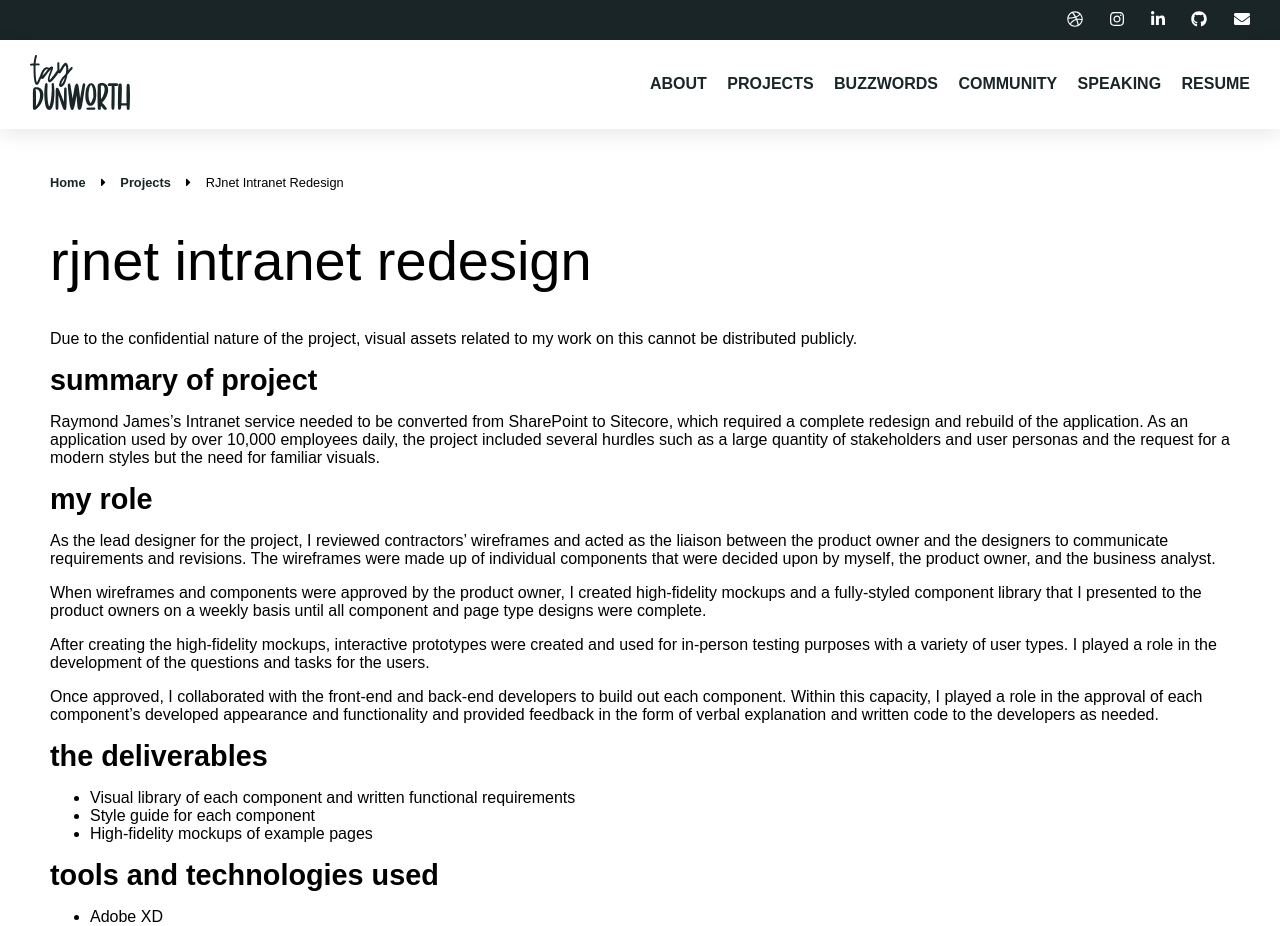
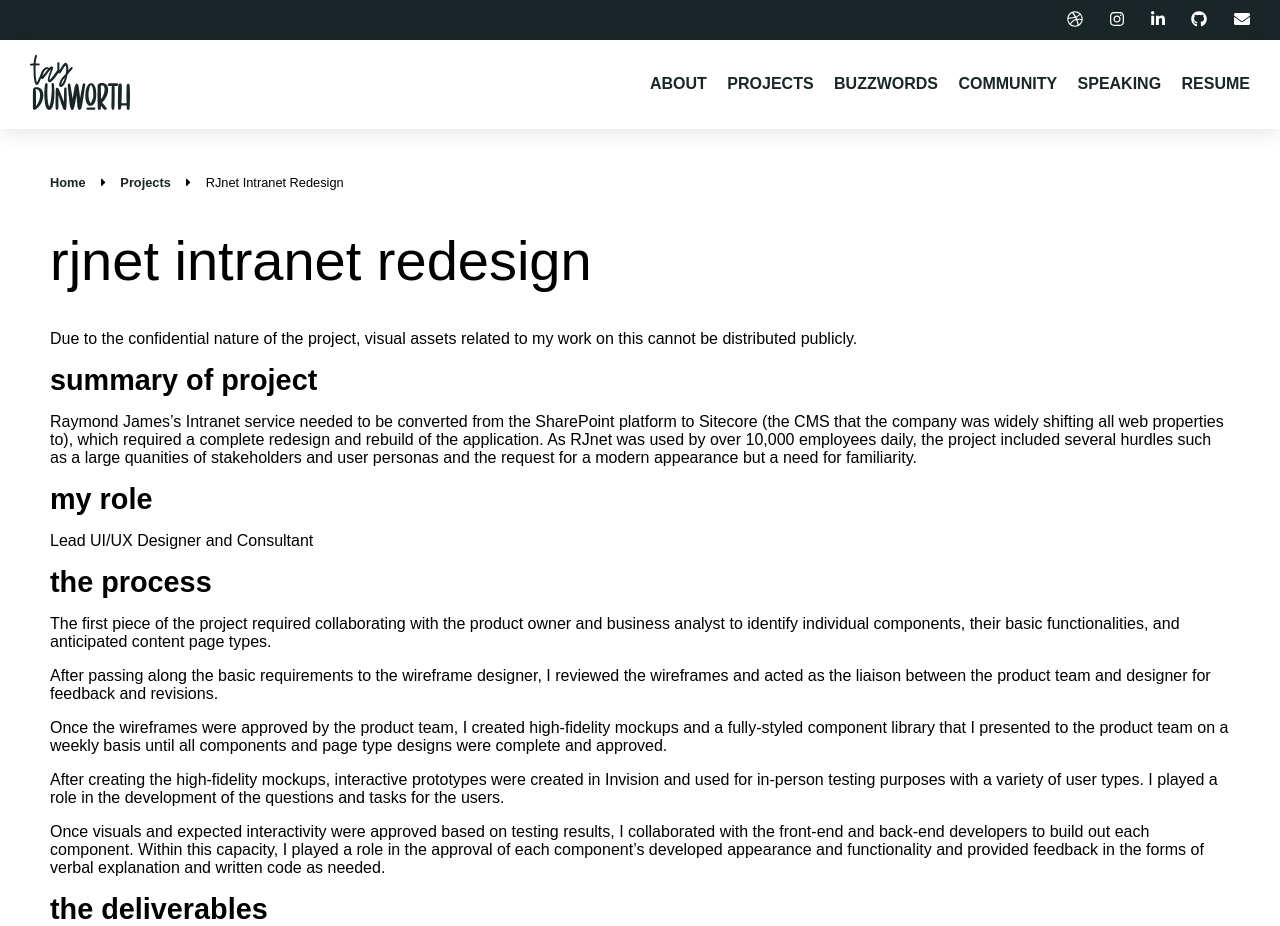
Before and after one commit to taydunworth/taydunworth, a React (Create React App) app: page /rjnet in a window 1280 px wide. Shown: the top 926 px of the page. Built offline with nearby package versions, Linux system fonts and the light colour scheme; a web font is replaced by a local one.

Commit message:
Updates case study content

```diff
--- a/src/components/RJA.js
+++ b/src/components/RJA.js
@@ -19,12 +19,15 @@
             Raymond James and Associates Branch Websites
         </p>
         <h1>Raymond James and Associates Branch Websites</h1>
-        <p>Within Raymond James and Associates, there are over 500 branches in need of a web presence. While many of the branches have websites, they were all built as static pages using non-reusable components and in a variety of styles that were inconsistent with the Raymond James brand.</p>
+        <p>Within Raymond James and Associates, there are over 500 branches in need of a web presence. While many of the branches have websites, they were all initially built as static webpages using non-reusable components and in a variety of styles that were inconsistent with the Raymond James brand.</p>
 
         <h2>Summary of Project</h2>
-        <p>As the company grew and increased the number of websites that needed built, the existing process proved to be inefficient and out of touch with modern technological capabilities. This project served as the blueprint for moving all of the branch websites from static properties to the content management system Sitecore. From a client-facing perspective, the goal was to provide the branches with unique websites that represent their location while still providing guard rails that keep the style of each site consistent.</p>
+        <p>As Raymond James and Associates grew and increased the number of branch websites that needed built, the existing site creation process proved to be inefficient and out of touch with modern technological capabilities. This project served as the blueprint for moving all of the branch websites from static properties to the company's chosen content management system, Sitecore. From a client-facing perspective, the goal was to provide the branches with unique websites that represent their location while still providing guard rails to keep the style of each site consistent with the Raymond James brand.</p>
 
         <h2>My Role</h2>
+        <p>UI/UX Designer</p>
+
+        <h2>The Process</h2>
         <p>I was fortunate to be highly involved in each phase of this project – the initial planning, design, and build. The team I collaborated with consisted of an account manager, digital strategy manager, creative director, copywriter, business analyst, infrastructure architect, back-end developer, and front-end developer.</p>
         <p>Initially, I worked with an account manager to determine personas for each of the types of branch owners and their specific content needs. From there, we decided upon a list of components that would be available to the branches.</p>
         <p>Once the components were decided upon, I worked with the digital strategy manager to determine user journeys and appropriate sitemaps for each persona.</p>
--- a/src/components/RJnet.js
+++ b/src/components/RJnet.js
@@ -22,18 +22,23 @@
         <p>Due to the confidential nature of the project, visual assets related to my work on this cannot be distributed publicly.</p>
 
         <h2>Summary of Project</h2>
-        <p>Raymond James’s Intranet service needed to be converted from SharePoint to Sitecore, which required a complete redesign and rebuild of the application. As an application used by over 10,000 employees daily, the project included several hurdles such as a large quantity of stakeholders and user personas and the request for a modern styles but the need for familiar visuals.</p>
+        <p>Raymond James’s Intranet service needed to be converted from the SharePoint platform to Sitecore (the CMS that the company was widely shifting all web properties to), which required a complete redesign and rebuild of the application. As RJnet was used by over 10,000 employees daily, the project included several hurdles such as a large quanities of stakeholders and user personas and the request for a modern appearance but a need for familiarity.</p>
 
         <h2>My Role</h2>
-        <p>As the lead designer for the project, I reviewed contractors’ wireframes and acted as the liaison between the product owner and the designers to communicate requirements and revisions. The wireframes were made up of individual components that were decided upon by myself, the product owner, and the business analyst.</p>
-        <p>When wireframes and components were approved by the product owner, I created high-fidelity mockups and a fully-styled component library that I presented to the product owners on a weekly basis until all component and page type designs were complete.</p>
-        <p>After creating the high-fidelity mockups, interactive prototypes were created and used for in-person testing purposes with a variety of user types. I played a role in the development of the questions and tasks for the users.</p>
-        <p>Once approved, I collaborated with the front-end and back-end developers to build out each component. Within this capacity, I played a role in the approval of each component’s developed appearance and functionality and provided feedback in the form of verbal explanation and written code to the developers as needed.</p>
+        <p>Lead UI/UX Designer and Consultant</p>
+
+        <h2>The Process</h2>
+        <p>The first piece of the project required collaborating with the product owner and business analyst to identify individual components, their basic functionalities, and anticipated content page types.</p>
+        <p>After passing along the basic requirements to the wireframe designer, I reviewed the wireframes and acted as the liaison between the product team and designer for feedback and revisions.</p>
+        <p>Once the wireframes were approved by the product team, I created high-fidelity mockups and a fully-styled component library that I presented to the product team on a weekly basis until all components and page type designs were complete and approved.</p>
+        <p>After creating the high-fidelity mockups, interactive prototypes were created in Invision and used for in-person testing purposes with a variety of user types. I played a role in the development of the questions and tasks for the users.</p>
+        <p>Once visuals and expected interactivity were approved based on testing results, I collaborated with the front-end and back-end developers to build out each component. Within this capacity, I played a role in the approval of each component’s developed appearance and functionality and provided feedback in the forms of verbal explanation and written code as needed.</p>
 
         <h2>The Deliverables</h2>
         <ul>
-            <li>Visual library of each component and written functional requirements</li>
-            <li>Style guide for each component</li>
+            <li>Visual library containing each component, content page type, and usage guidelines</li>
+            <li>Written functional requirements</li>
+            <li>Style guide for individual components</li>
             <li>High-fidelity mockups of example pages</li>
         </ul>
 
--- a/src/components/Tombstone.js
+++ b/src/components/Tombstone.js
@@ -23,6 +23,9 @@
             <p>Within the financial industry, tombstones act as trophies for advisors and firms to showcase to their transactions. RaymondJames.com features thousands of digital tombstones on its website, and the process of creating tombstones was inefficient and designed with an outdated style. The marketing department at Raymond James requested a sleeker design and an improved process for creation.</p>
 
             <h2>My Role</h2>
+            <p>UI/UX Designer</p>
+
+            <h2>The Process</h2>
             <p>I worked directly with two account managers to develop a plan for how to improve the creation process and overall visual appeal of the tombstones. Included in this, I documented each possible variation of current tombstones for both the Capital Markets and Public Finance divisions of Raymond James. For example, it was found, in some cases, that the division might want to include up to three company logos or choose to list if the transaction occurred across international borders.</p>
             <p>When all variations were documented, I designed wireframes for each of these showcasing the expected layouts. Once approved by the account managers and clients, I translated the wireframes into high-fidelity mockups.</p>
             <p>Aside from the design of the tombstone, we needed to determine a new process for the tombstones to be built. In the current process, the design team within the marketing department would spend up to 30 minutes designing each tombstone. On average, a design job would include making up to 30 tombstones. On the high end, a designer might be required to design 70. With a smaller staff, this process was holding back the designers from tackling larger, more innovative projects.</p>
```
